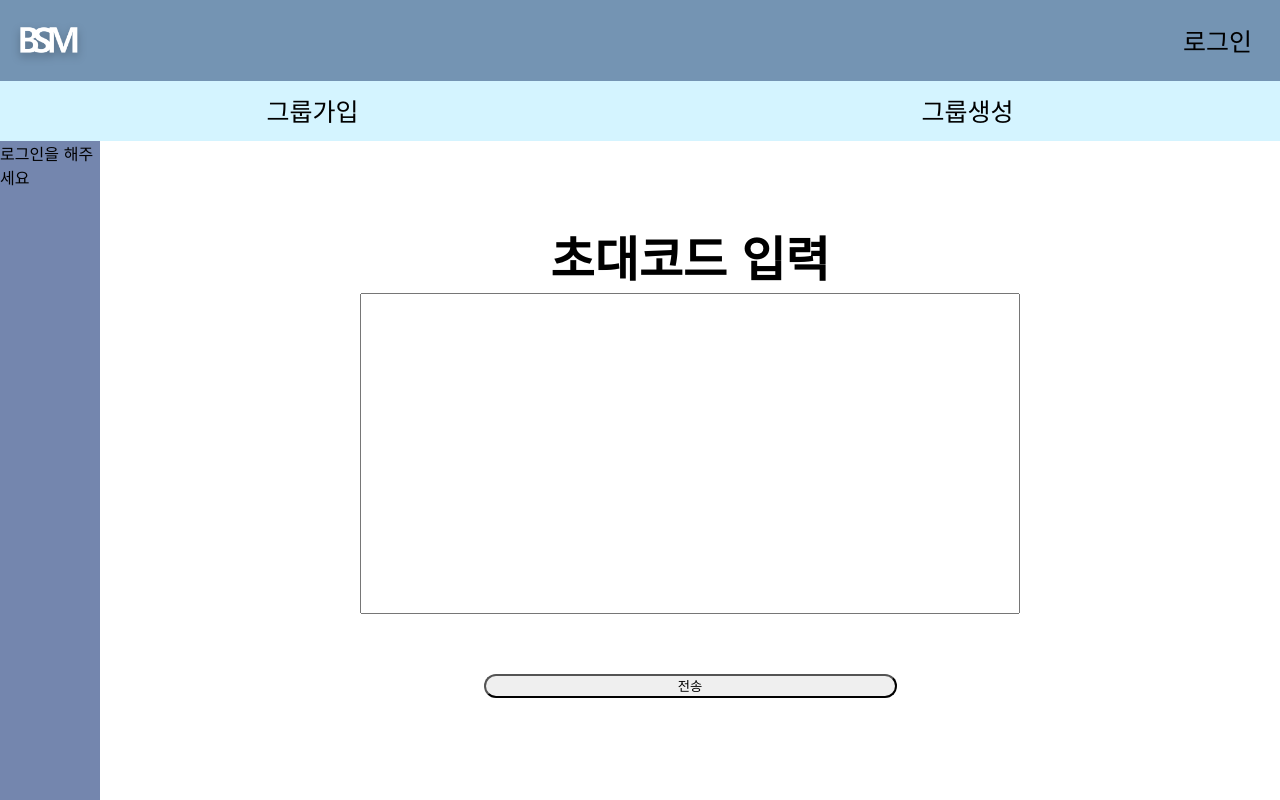
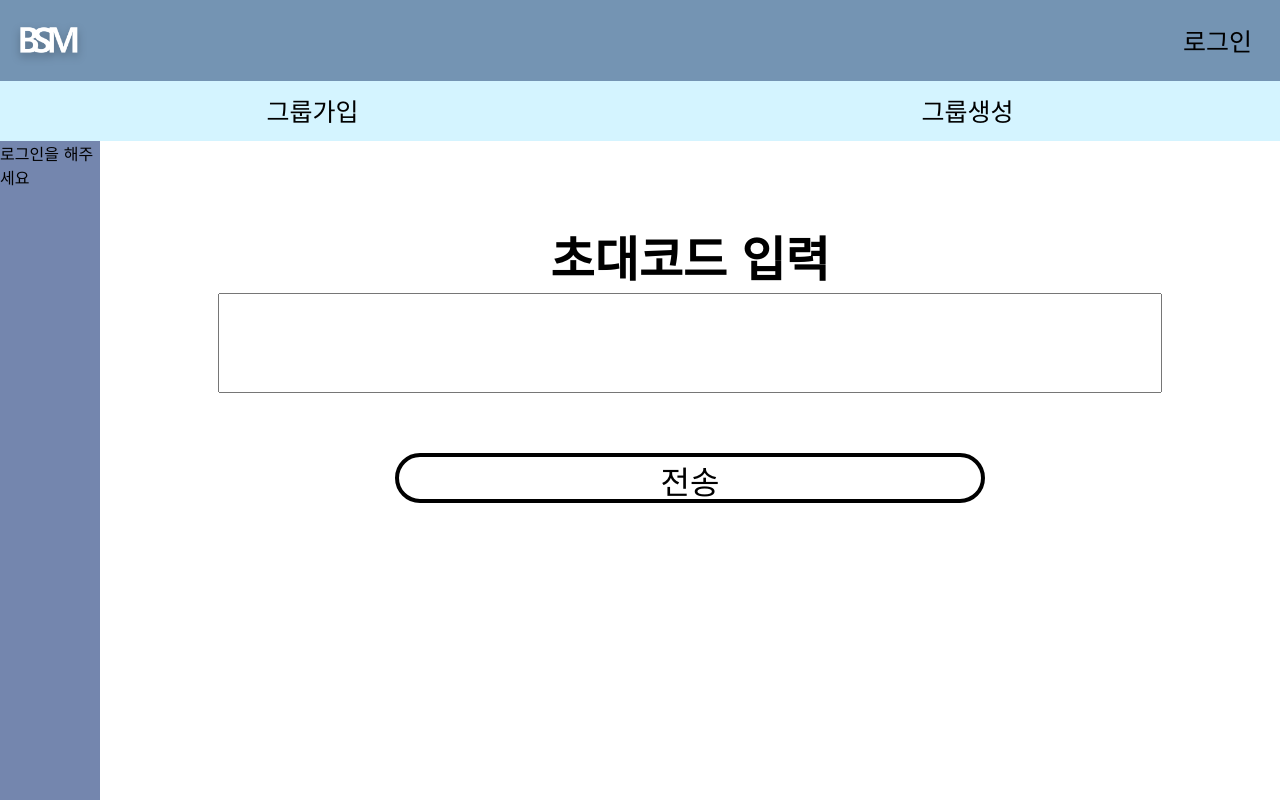
Before and after one commit to BSM-Speaker/BSM-Speaker-Frontend, a React (Create React App) app: page /InviteCode in a window 1280 px wide. Built offline with nearby package versions, Linux system fonts and the light colour scheme.

Commit message:
add: joinGroup

```diff
--- a/src/pages/InviteCode.js
+++ b/src/pages/InviteCode.js
@@ -1,5 +1,6 @@
+import { useState } from "react";
 import styled, { StyledComponent } from "styled-components";
-
+import axios from "axios";
 const StyledSection = styled.section`
     display: flex;
     flex-direction: column;
@@ -11,30 +12,35 @@ const StyledSection = styled.section`
 `
 const InputBox = styled.input`
     width: 80%;
-    height: 100%;
+    height: 100px;
+    font-size: 100px;
 `
-const StyledForm = styled.form`
-    display: flex;
-    flex-direction: column;
-    align-items: center;
-    width: 70%;
-    height: 70%;
-`
-const SubmitBtn = styled.button`
+const Submit = styled.div`
     margin-top: 20px;
     width: 50%;
-    height: 30px;
+    height: 50px;
     border-radius: 100px;
+    text-align: center;
+    border: solid black 4px;
 `
 function InviteCode() {
+    const [code, setCode] = useState("");
     return (
         <StyledSection>
             <h2>초대코드 입력</h2>
-            <StyledForm>
-            <InputBox type="text"></InputBox>
+            <InputBox type="text" onChange={(e)=>{setCode(e.target.value)}}></InputBox>
             <br/>
-            <SubmitBtn>전송</SubmitBtn>
-            </StyledForm>
+            <Submit onClick={()=>{
+                axios.post('/api/group/join',{
+                    "groupId": code
+                })
+                .then(()=>{
+                    alert('가입이 완료되었습니다.')
+                })
+                .catch((err)=>{
+                    alert('잘못된코드입니다.')
+                })
+            }}>전송</Submit>
         </StyledSection>
     )
 }
--- a/src/state.js
+++ b/src/state.js
@@ -8,5 +8,5 @@ import {
 } from "recoil"
 export const loginState = atom({
     key: 'login',
-    default: null,
+    default: JSON.parse(localStorage.getItem('user'))
 })
```
